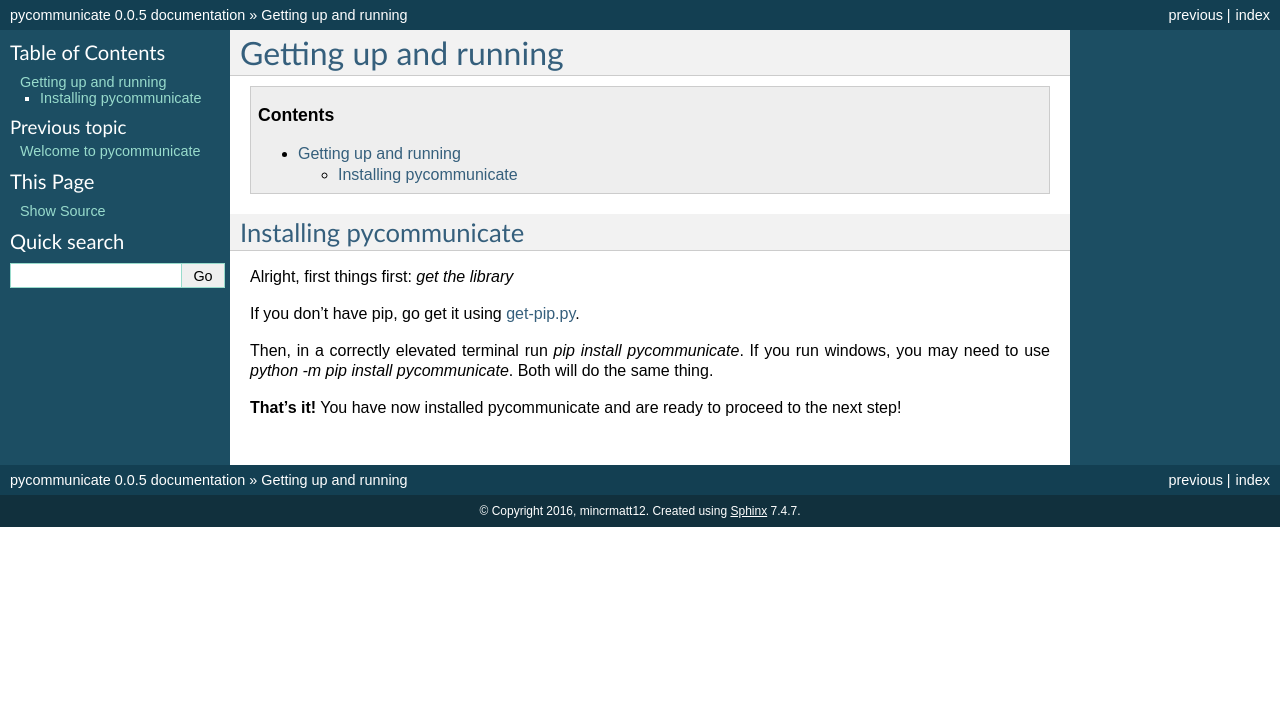
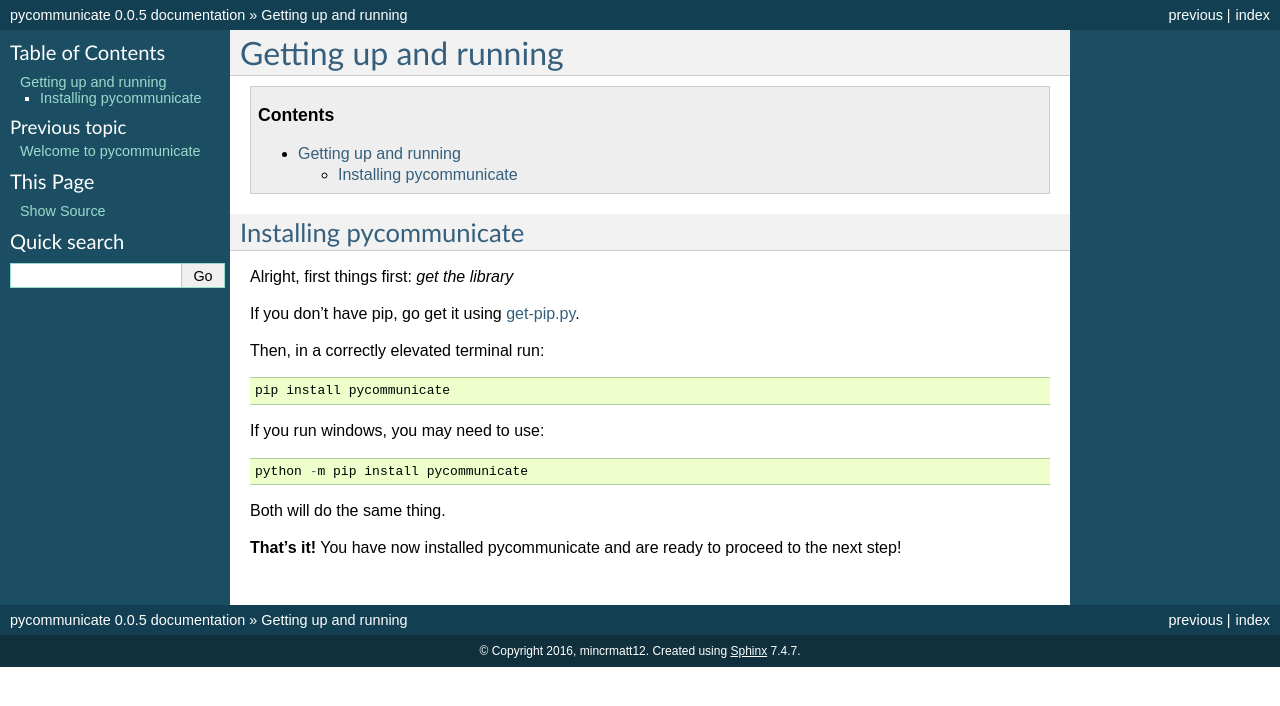
Before and after one commit to mincrmatt12/pycommunicate, a Sphinx documentation site: the page built from docs/tutorial/upandrunning.rst, in a window 1280 px wide. Shown: the top 706 px of the page. Built offline with Sphinx 7.4.7, drawn with Linux system fonts in a browser that asks for light colours.

Commit message:
fix shell command formatting

```diff
--- a/docs/tutorial/upandrunning.rst
+++ b/docs/tutorial/upandrunning.rst
@@ -12,7 +12,15 @@ If you don't have pip, go get it using `get-pip.py`_.
 
 .. _get-pip.py: https://bootstrap.pypa.io/get-pip.py
 
-Then, in a correctly elevated terminal run `pip install pycommunicate`. If you run windows, you
-may need to use `python -m pip install pycommunicate`. Both will do the same thing.
+Then, in a correctly elevated terminal run::
+
+   pip install pycommunicate
+
+If you run windows, you
+may need to use::
+
+   python -m pip install pycommunicate
+
+Both will do the same thing.
 
 **That's it!** You have now installed pycommunicate and are ready to proceed to the next step!
```
